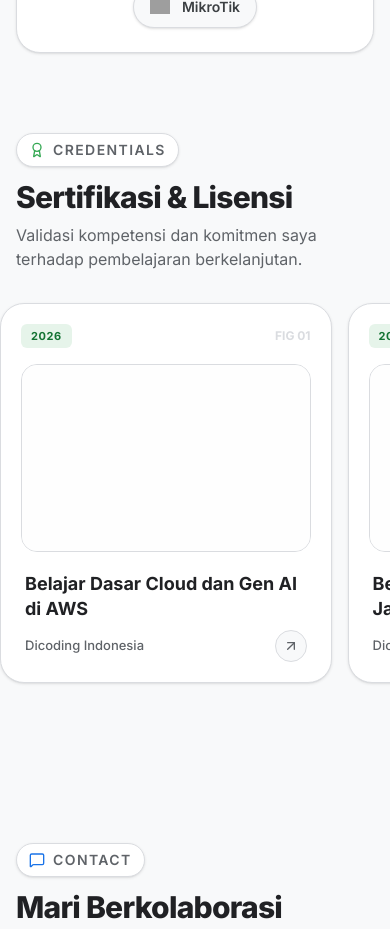
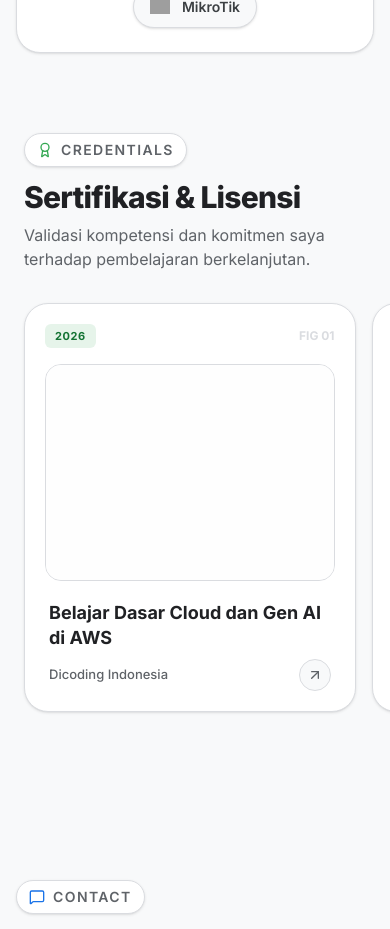
Before and after one commit to ouchycode/portfolio-v4, a Next.js app: page / in a window 390 px wide. Shown: the part 5360-6289 px from the top of the page. Built offline with nearby package versions, Linux system fonts and the light colour scheme; grey boxes are pictures that could not be loaded.

Commit message:
fix certs

```diff
--- a/components/TechAndCerts.tsx
+++ b/components/TechAndCerts.tsx
@@ -302,10 +302,9 @@ export default function TechAndCerts() {
         {/* ══════════════════════════════════════ */}
         <div className="flex flex-col gap-6 md:gap-8">
           {/* Section Header */}
-          <div className="flex flex-col gap-3 px-4 md:px-0">
+          <div className="flex flex-col gap-3 px-6 md:px-0">
             <div className="inline-flex items-center gap-2 px-3 py-1.5 rounded-full border border-[#DADCE0] dark:border-[#3C4043] bg-white dark:bg-[#303134] shadow-sm w-fit">
-              <Award size={16} className="text-[#34A853] dark:text-[#81C995]" />{" "}
-              {/* Google Green */}
+              <Award size={16} className="text-[#34A853] dark:text-[#81C995]" />
               <span className="text-sm font-semibold uppercase tracking-widest text-[#5F6368] dark:text-[#9AA0A6]">
                 Credentials
               </span>
@@ -322,7 +321,7 @@ export default function TechAndCerts() {
                 </p>
               </div>
 
-              {/* Scroll Controls (Desktop Only) */}
+              {/* Scroll Controls (Hanya Desktop) */}
               <div className="hidden md:flex gap-3 shrink-0">
                 <button
                   onClick={() => slide("left")}
@@ -346,11 +345,19 @@ export default function TechAndCerts() {
             </div>
           </div>
 
-          {/* Cert Cards Carousel (Mobile-First Swipeable) */}
-          <div className="relative -mx-4 px-4 md:mx-0 md:px-0">
+          {/* Cert Cards Carousel (Dioptimasi untuk Swipe Mobile) */}
+          <div className="relative w-full">
             <div
               ref={scrollRef}
-              className="flex overflow-x-auto gap-4 md:gap-5 pb-8 pt-2 snap-x snap-mandatory [&::-webkit-scrollbar]:hidden touch-none md:touch-auto select-none"
+              className="
+                flex overflow-x-auto gap-4 md:gap-6
+                pb-10 pt-2 px-6 md:px-0
+                snap-x snap-mandatory
+                scroll-smooth
+                touch-pan-x
+                [&::-webkit-scrollbar]:hidden
+                select-none
+              "
             >
               {certificates.map((cert) => (
                 <div
@@ -359,9 +366,9 @@ export default function TechAndCerts() {
                 >
                   <div
                     onClick={() => openCert(cert)}
-                    className="group relative w-full h-[380px] rounded-[24px] border border-[#DADCE0] dark:border-[#3C4043] bg-white dark:bg-[#303134] shadow-sm cursor-pointer flex flex-col p-5 transition-all duration-300 hover:shadow-md hover:-translate-y-1"
+                    className="group relative w-full h-full rounded-[24px] border border-[#DADCE0] dark:border-[#3C4043] bg-white dark:bg-[#303134] shadow-sm cursor-pointer flex flex-col p-5 transition-all duration-300 hover:shadow-md hover:-translate-y-1"
                   >
-                    {/* Top Accent (Google Drive "Folder" feel) */}
+                    {/* Top Accent (Google Drive Style) */}
                     <div className="flex justify-between items-center mb-4">
                       <span className="inline-flex items-center px-2.5 py-1 rounded-md bg-[#E6F4EA] dark:bg-[#81C995]/15 text-[#137333] dark:text-[#81C995] text-[11px] font-bold uppercase tracking-wider">
                         {cert.year}
@@ -375,7 +382,7 @@ export default function TechAndCerts() {
                     <div className="relative w-full aspect-[4/3] rounded-[16px] overflow-hidden mb-5 border border-[#DADCE0] dark:border-[#3C4043] bg-[#F8F9FA] dark:bg-[#202124]">
                       <iframe
                         src={`${cert.pdf}#toolbar=0&navpanes=0&scrollbar=0`}
-                        className="w-full h-full pointer-events-none opacity-90 group-hover:opacity-100 group-hover:scale-105 transition-all duration-500 bg-white"
+                        className="w-full h-full pointer-events-none opacity-90 group-hover:opacity-100 transition-all duration-500 bg-white"
                       />
                       {/* Click Capture Overlay */}
                       <div className="absolute inset-0 bg-transparent" />
```
